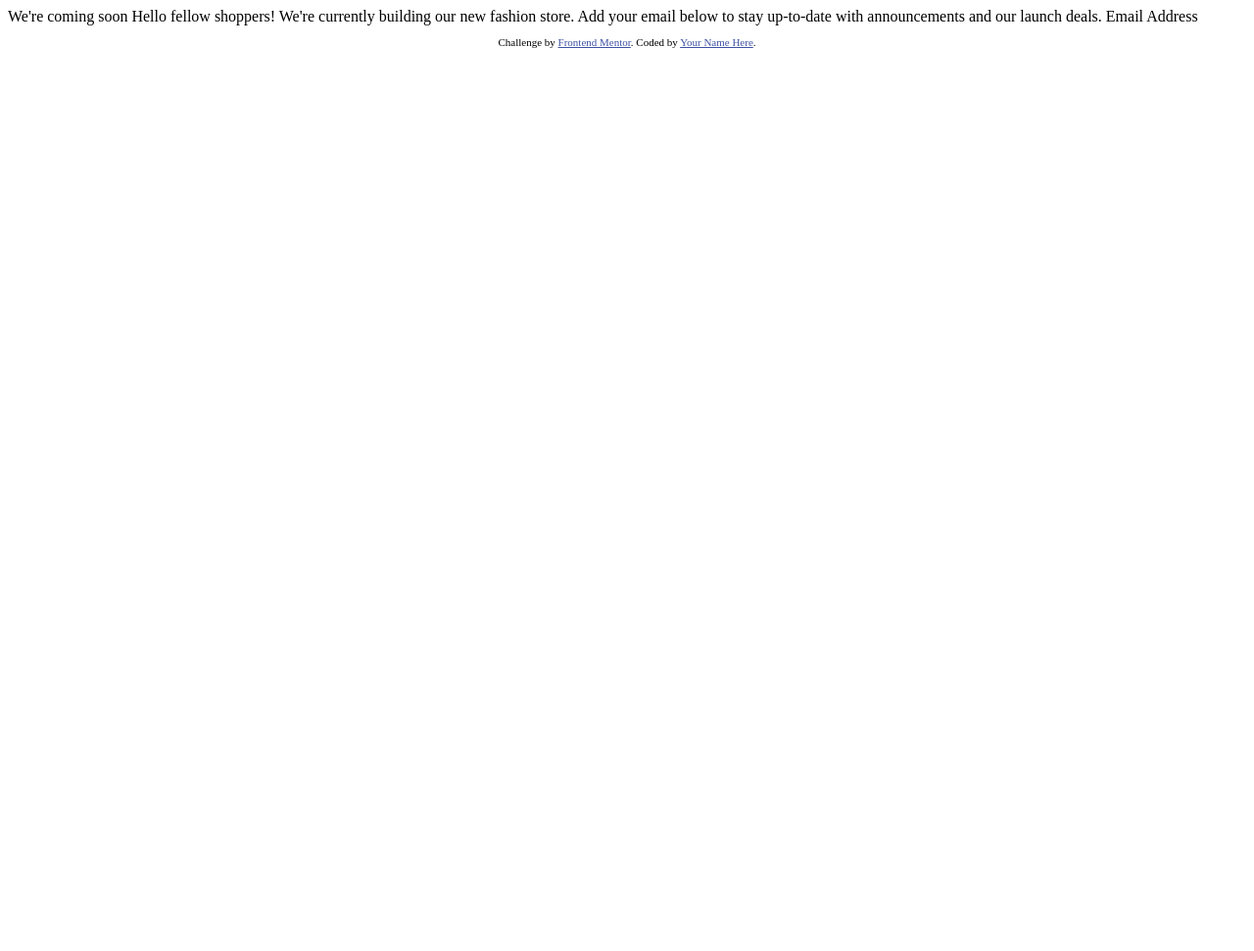
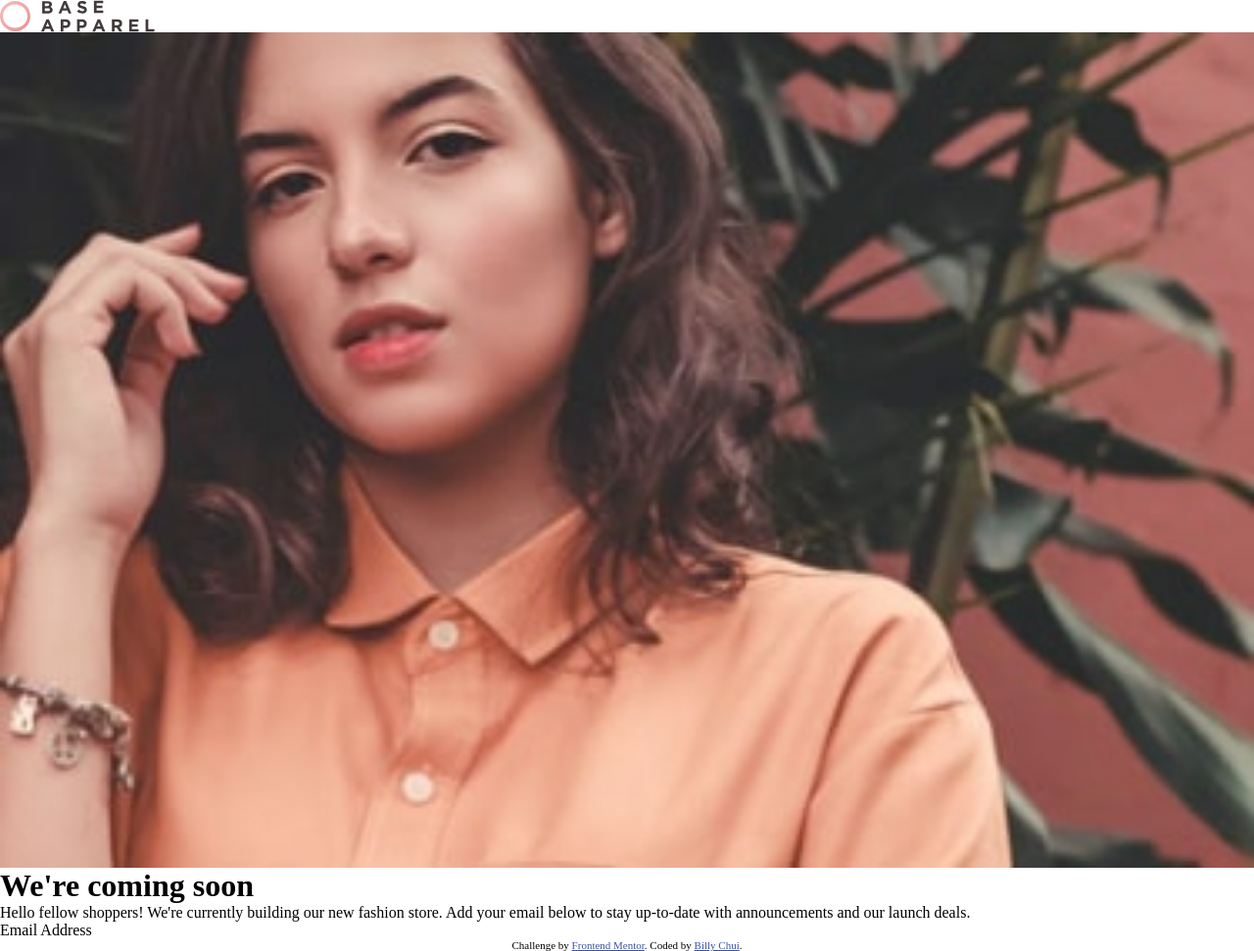
Before and after one commit to beafedev/coming-soon-page, a plain HTML site: page base-apparel-coming-soon-master/index.html in a window 1280 px wide. Shown: the whole page at 98% size. Before the commit the page ends 800 px from the top, so only its background shows below. Drawn offline with Linux system fonts and the light colour scheme.

Commit message:
add style.css

```diff
--- a/base-apparel-coming-soon-master/index.html
+++ b/base-apparel-coming-soon-master/index.html
@@ -13,21 +13,26 @@
     .attribution { font-size: 11px; text-align: center; }
     .attribution a { color: hsl(228, 45%, 44%); }
   </style>
+  <link rel="stylesheet" href="style.css">
 </head>
 <body>
+  <div class="container">
+    <img class="logo" src="./images/logo.svg" alt="logo">
+    <img class="main-image" src="./images/hero-mobile.jpg" alt="main-image">
+    <h1>We're coming soon</h1>
+    <p>Hello fellow shoppers! We're currently building our new fashion store.
+      Add your email below to stay up-to-date with announcements and our launch deals.</p>
 
-  We're coming soon
 
-  Hello fellow shoppers! We're currently building our new fashion store.
-  Add your email below to stay up-to-date with announcements and our launch deals.
+    Email Address
 
-  Email Address
+    <footer>
+      <p class="attribution">
+        Challenge by <a href="https://www.frontendmentor.io?ref=challenge" target="_blank">Frontend Mentor</a>.
+        Coded by <a href="#">Billy Chui</a>.
+      </p>
+    </footer>
+  </div>
 
-  <footer>
-    <p class="attribution">
-      Challenge by <a href="https://www.frontendmentor.io?ref=challenge" target="_blank">Frontend Mentor</a>.
-      Coded by <a href="#">Your Name Here</a>.
-    </p>
-  </footer>
 </body>
 </html>
--- /dev/null
+++ b/base-apparel-coming-soon-master/style.css
@@ -0,0 +1,18 @@
+* {
+    box-sizing: border-box;
+    margin: 0;
+    padding: 0;
+}
+
+.container {
+    width: 100%;
+    height: 100vh;
+}
+
+img {
+    display: block;
+}
+
+.main-image {
+    width: 100%;
+}
```
Also changed, not shown: 1 other file.
